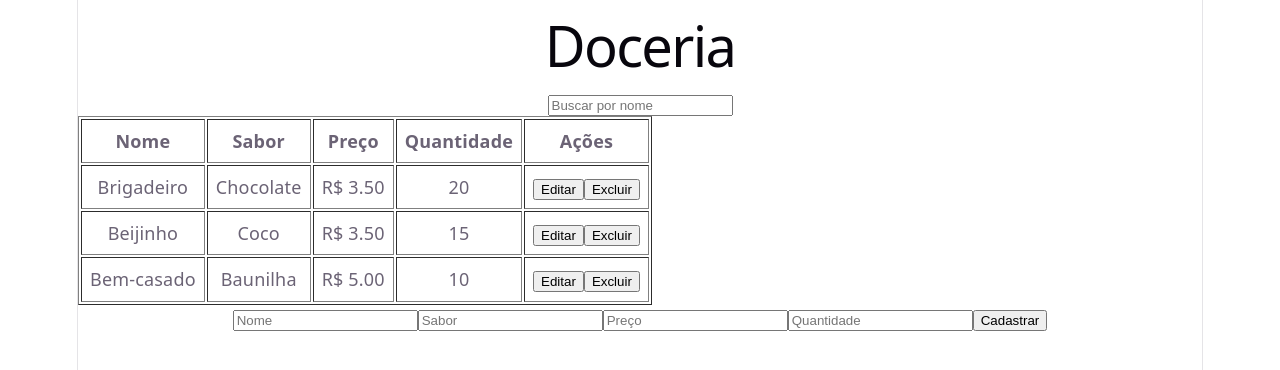
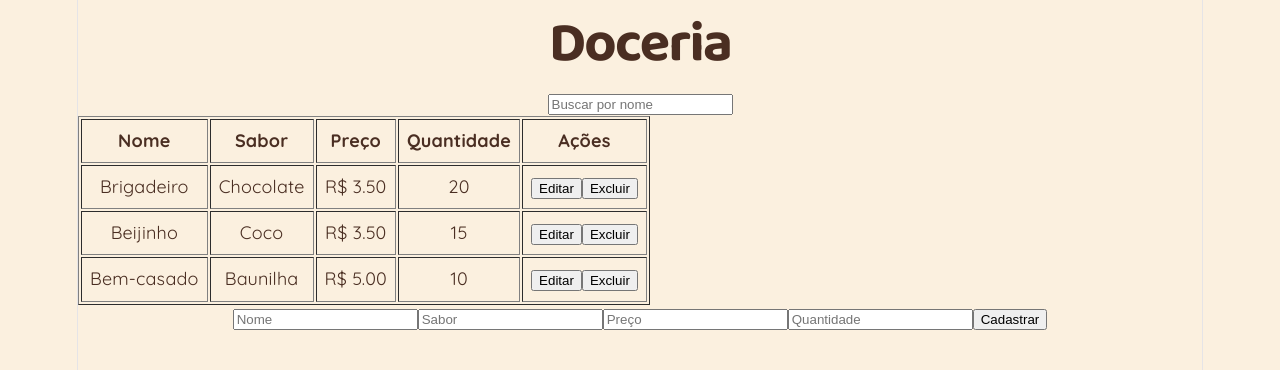
Before and after one commit to Helo0isa/crud-doceria-react, a React (Vite) app: page / in a window 1280 px wide. Shown: the top 370 px of the page. Built offline with nearby package versions, Linux system fonts and the light colour scheme.

Commit message:
paleta de cores e fontes do tema doceria base definidas

```diff
--- a/index.html
+++ b/index.html
@@ -4,6 +4,9 @@
     <meta charset="UTF-8" />
     <link rel="icon" type="image/svg+xml" href="/favicon.svg" />
     <meta name="viewport" content="width=device-width, initial-scale=1.0" />
+    <link rel="preconnect" href="https://fonts.googleapis.com">
+    <link rel="preconnect" href="https://fonts.gstatic.com" crossorigin>
+    <link href="https://fonts.googleapis.com/css2?family=Baloo+2:wght@400..800&family=Quicksand:wght@400..700&display=swap" rel="stylesheet">
     <title>crud-doceria-react</title>
   </head>
   <body>
--- a/src/App.css
+++ b/src/App.css
@@ -1,184 +1,24 @@
-.counter {
-  font-size: 16px;
-  padding: 5px 10px;
-  border-radius: 5px;
-  color: var(--accent);
-  background: var(--accent-bg);
-  border: 2px solid transparent;
-  transition: border-color 0.3s;
-  margin-bottom: 24px;
-
-  &:hover {
-    border-color: var(--accent-border);
-  }
-  &:focus-visible {
-    outline: 2px solid var(--accent);
-    outline-offset: 2px;
-  }
+:root {
+  color-scheme: light;
+  --creme: #FBF0DF;
+  --marrom: #4A2E22;
+  --rosa: #E8998F;
+  --bege: #EAD9C7;
 }
 
-.hero {
-  position: relative;
-
-  .base,
-  .framework,
-  .vite {
-    inset-inline: 0;
-    margin: 0 auto;
-  }
-
-  .base {
-    width: 170px;
-    position: relative;
-    z-index: 0;
-  }
-
-  .framework,
-  .vite {
-    position: absolute;
-  }
-
-  .framework {
-    z-index: 1;
-    top: 34px;
-    height: 28px;
-    transform: perspective(2000px) rotateZ(300deg) rotateX(44deg) rotateY(39deg)
-      scale(1.4);
-  }
-
-  .vite {
-    z-index: 0;
-    top: 107px;
-    height: 26px;
-    width: auto;
-    transform: perspective(2000px) rotateZ(300deg) rotateX(40deg) rotateY(39deg)
-      scale(0.8);
-  }
+* {
+  box-sizing: border-box;
 }
 
-#center {
-  display: flex;
-  flex-direction: column;
-  gap: 25px;
-  place-content: center;
-  place-items: center;
-  flex-grow: 1;
-
-  @media (max-width: 1024px) {
-    padding: 32px 20px 24px;
-    gap: 18px;
-  }
+body {
+  margin: 0;
+  background-color: var(--creme);
+  font-family: 'Quicksand', sans-serif;
+  color: var(--marrom);
 }
 
-#next-steps {
-  display: flex;
-  border-top: 1px solid var(--border);
-  text-align: left;
-
-  & > div {
-    flex: 1 1 0;
-    padding: 32px;
-    @media (max-width: 1024px) {
-      padding: 24px 20px;
-    }
-  }
-
-  .icon {
-    margin-bottom: 16px;
-    width: 22px;
-    height: 22px;
-  }
-
-  @media (max-width: 1024px) {
-    flex-direction: column;
-    text-align: center;
-  }
+h1 {
+  font-family: 'Baloo 2', sans-serif;
+  font-weight: 700;
+  color: var(--marrom);
 }
-
-#docs {
-  border-right: 1px solid var(--border);
-
-  @media (max-width: 1024px) {
-    border-right: none;
-    border-bottom: 1px solid var(--border);
-  }
-}
-
-#next-steps ul {
-  list-style: none;
-  padding: 0;
-  display: flex;
-  gap: 8px;
-  margin: 32px 0 0;
-
-  .logo {
-    height: 18px;
-  }
-
-  a {
-    color: var(--text-h);
-    font-size: 16px;
-    border-radius: 6px;
-    background: var(--social-bg);
-    display: flex;
-    padding: 6px 12px;
-    align-items: center;
-    gap: 8px;
-    text-decoration: none;
-    transition: box-shadow 0.3s;
-
-    &:hover {
-      box-shadow: var(--shadow);
-    }
-    .button-icon {
-      height: 18px;
-      width: 18px;
-    }
-  }
-
-  @media (max-width: 1024px) {
-    margin-top: 20px;
-    flex-wrap: wrap;
-    justify-content: center;
-
-    li {
-      flex: 1 1 calc(50% - 8px);
-    }
-
-    a {
-      width: 100%;
-      justify-content: center;
-      box-sizing: border-box;
-    }
-  }
-}
-
-#spacer {
-  height: 88px;
-  border-top: 1px solid var(--border);
-  @media (max-width: 1024px) {
-    height: 48px;
-  }
-}
-
-.ticks {
-  position: relative;
-  width: 100%;
-
-  &::before,
-  &::after {
-    content: '';
-    position: absolute;
-    top: -4.5px;
-    border: 5px solid transparent;
-  }
-
-  &::before {
-    left: 0;
-    border-left-color: var(--border);
-  }
-  &::after {
-    right: 0;
-    border-right-color: var(--border);
-  }
-}
--- a/src/App.jsx
+++ b/src/App.jsx
@@ -2,6 +2,7 @@ import { useState } from 'react'
 import docesIniciais from './data/doces.json'
 import ListaDoces from './components/ListaDoces.jsx'
 import FormDoce from './components/FormDoce.jsx'
+import './App.css'
 
 function App() {
   const [doces, setDoces] = useState(docesIniciais)
```
